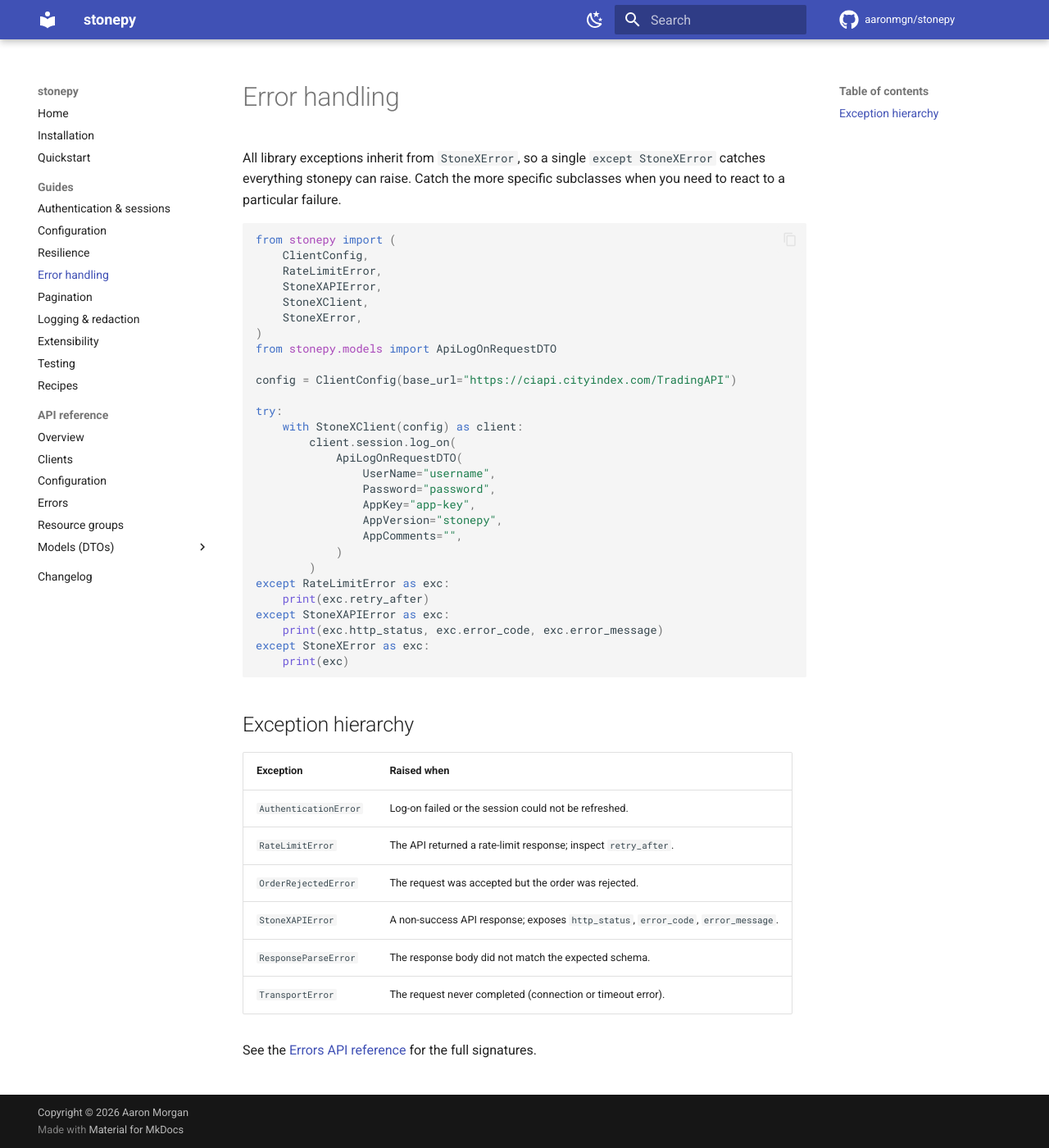
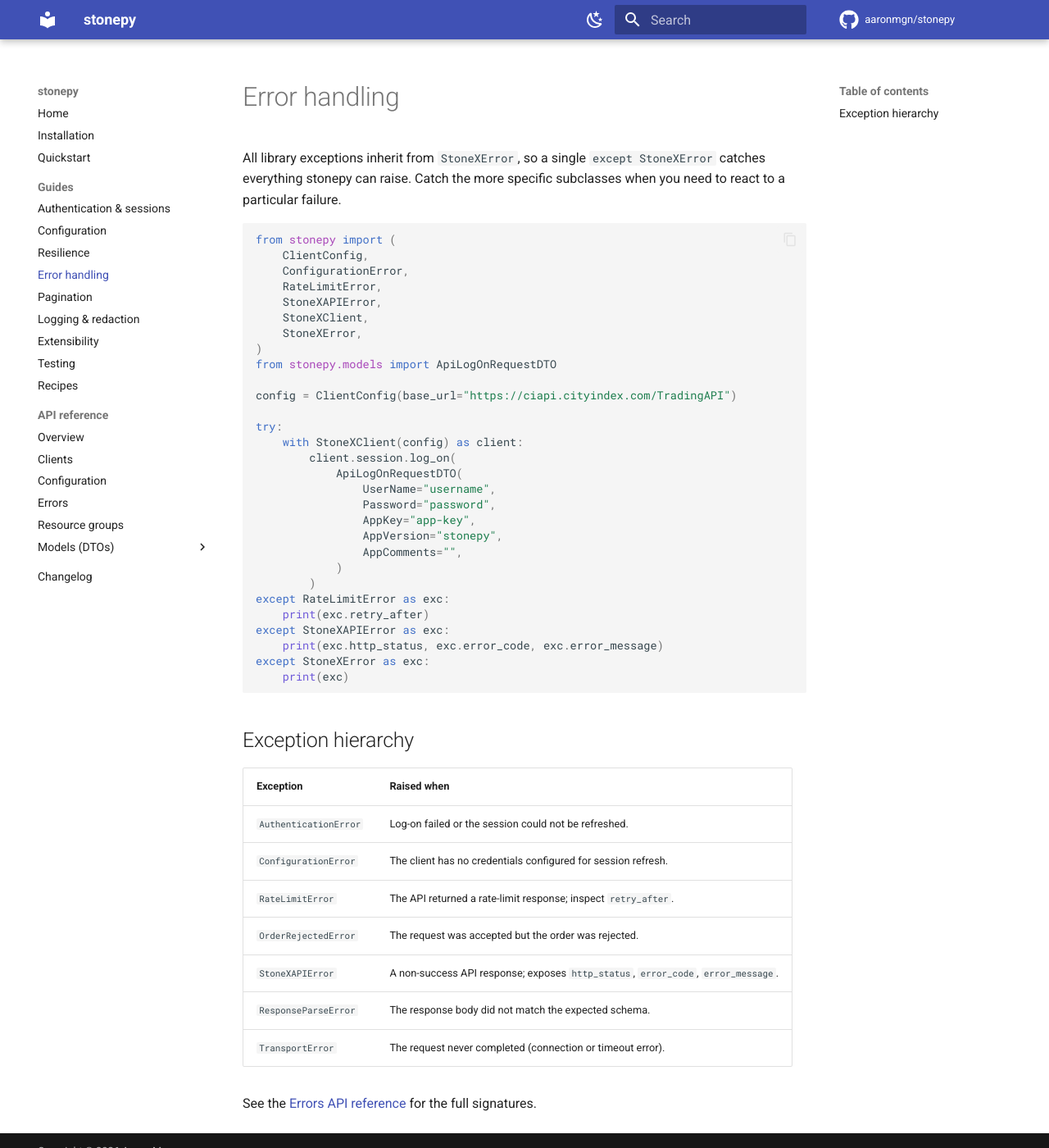
Before and after one commit to aaronmgn/stonepy, an MkDocs documentation site: the page built from docs/guide/error-handling.md, in a window 1280 px wide and 1400 px high. Shown: the whole window at 82% size. Built offline with MkDocs 1.6.1 and Material for MkDocs 9.7.7, drawn with Linux system fonts in a browser that asks for light colours; comment, search, counter and statistics services are not loaded; the version menu is left out.

Commit message:
docs: list ConfigurationError in the API reference and error-handling guide

````diff
--- a/docs/guide/error-handling.md
+++ b/docs/guide/error-handling.md
@@ -7,6 +7,7 @@ particular failure.
 ```python
 from stonepy import (
     ClientConfig,
+    ConfigurationError,
     RateLimitError,
     StoneXAPIError,
     StoneXClient,
@@ -40,6 +41,7 @@ except StoneXError as exc:
 | Exception | Raised when |
 | --- | --- |
 | `AuthenticationError` | Log-on failed or the session could not be refreshed. |
+| `ConfigurationError` | The client has no credentials configured for session refresh. |
 | `RateLimitError` | The API returned a rate-limit response; inspect `retry_after`. |
 | `OrderRejectedError` | The request was accepted but the order was rejected. |
 | `StoneXAPIError` | A non-success API response; exposes `http_status`, `error_code`, `error_message`. |
````
Also changed, not shown: docs/API_REFERENCE.md (+1 -0 lines).
